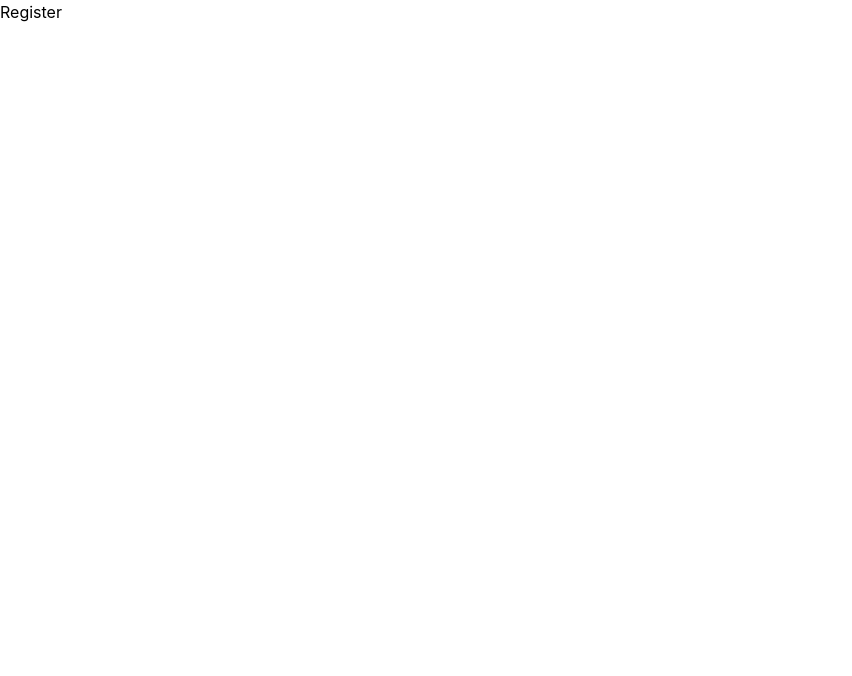
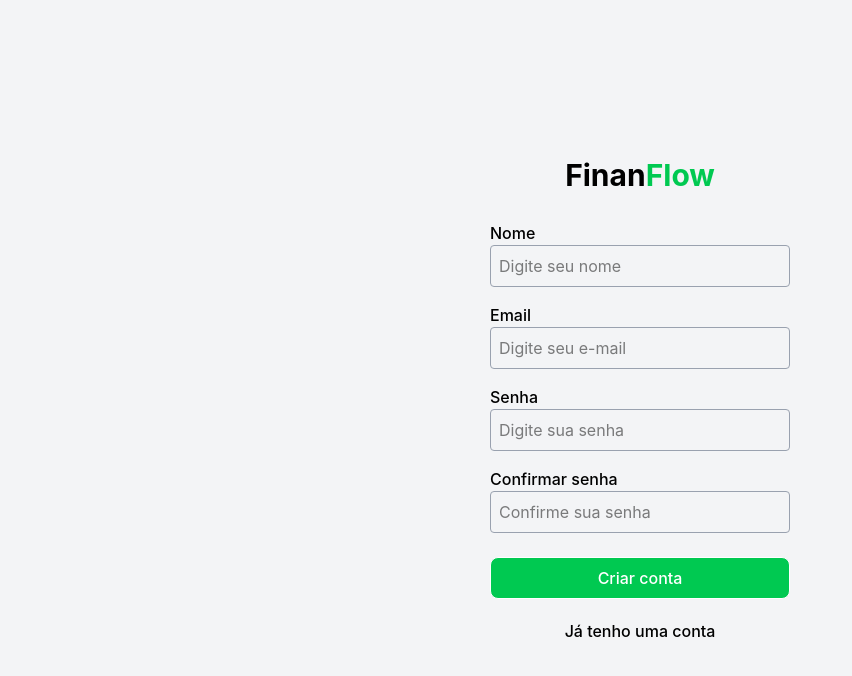
Before and after one commit to ed-matheus/finanflow, a React (Vite) app: page /register in a window 1280 px wide. Shown: the top 676 px of the page, without its empty margins (0-852 px from the left). Built offline with nearby package versions, Linux system fonts and the light colour scheme.

Commit message:
setting registering form

```diff
--- a/src/components/CategoryExpenses.jsx
+++ b/src/components/CategoryExpenses.jsx
@@ -27,12 +27,12 @@ const CategoryExpenses = ({ categoryName, percent, expense, bgColor, barColor, i
         </div>
       </div>
 
-      {/* Value */}
-      <span className="font-medium">
+      {/* Amount */}
+      <span className="font-medium text-right w-20">
         R$ {expense}
       </span>
 
-      <IoIosArrowForward size={16} color="gray" />
+      {/* <IoIosArrowForward size={16} color="gray" /> */}
     </div>
   )
 }
--- /dev/null
+++ b/src/components/ui/Button.jsx
@@ -0,0 +1,14 @@
+import React from 'react'
+
+const Button = ({ text }) => {
+  return (
+    <button
+      type="submit"
+      className="rounded-lg border mt-2 p-2 font-medium text-white bg-green-500 hover:bg-green-600 hover:cursor-pointer"
+    >
+      {text}
+    </button>
+  )
+}
+
+export default Button
--- /dev/null
+++ b/src/components/ui/Input.jsx
@@ -0,0 +1,21 @@
+import React from 'react'
+
+const Input = ({ label, id, type, name, value, placeholder, onChange }) => {
+  return (
+    <label htmlFor={id} className="flex flex-col font-medium">
+      {label}
+      <input
+        id={id}
+        type={type}
+        name={name}
+        value={value}
+        onChange={onChange}
+        placeholder={placeholder}
+        required
+        className="font-normal border border-gray-400 rounded p-2"
+      />
+    </label>
+  )
+}
+
+export default Input
--- a/src/pages/Dashboard/Dashboard.jsx
+++ b/src/pages/Dashboard/Dashboard.jsx
@@ -138,7 +138,6 @@ const Dashboard = () => {
               ))
             }
           </ul>
-
         </section>
 
         {/* Transactions */}
--- a/src/pages/Login/Login.jsx
+++ b/src/pages/Login/Login.jsx
@@ -1,6 +1,48 @@
+import { Link } from "react-router-dom"
+
+// Components
+import Input from "../../components/ui/Input"
+import Button from "../../components/ui/Button"
+
 const Login = () => {
   return (
-    <div>Login</div>
+    <div className="bg-gray-100 h-screen w-full flex flex-col items-center justify-center">
+      <h1 className="font-bold text-3xl mb-7">
+        Finan
+        <span className="text-green-500">Flow</span>
+      </h1>
+
+      <form
+        // onSubmit={handleSend}
+        className="flex flex-col gap-3 w-75 mb-5"
+      >
+        <Input
+          label={"Email"}
+          id={"email"}
+          type={"text"}
+          name={"email"}
+          // value={email}
+          // onChange={handleChange}
+          placeholder="Digite seu e-mail"
+        />
+
+        <Input
+          label="Senha"
+          id="password"
+          type="password"
+          name="password"
+          // value={email}
+          // onChange={handleChange}
+          placeholder="Digite sua senha"
+        />
+
+        <Button text={"Entrar"} />
+      </form>
+
+      <span className="font-medium">
+        Não é cadastrado ainda? <Link to={"/register"} className="text-green-600 hover:text-green-700">Clique aqui.</Link>
+      </span>
+    </div>
   )
 }
 
--- a/src/pages/Register/Register.jsx
+++ b/src/pages/Register/Register.jsx
@@ -1,6 +1,105 @@
+import { Link } from "react-router-dom"
+import { useState } from "react"
+
+// Components
+import Input from "../../components/ui/Input"
+import Button from "../../components/ui/Button"
+
 const Register = () => {
+  const [formData, setFormData] = useState({
+    name: "",
+    email: "",
+    password: "",
+    confirmPassword: "",
+  })
+
+  const handleChange = (e) => {
+    const { name, value } = e.target
+
+    // updating state
+    setFormData(prevState => ({
+      ...prevState, // previous state of the form
+      [name]: value // updates ONLY the current field
+    }))
+  }
+
+  const handleSubmit = (e) => {
+    e.preventDefault()
+
+    // validation here
+    if (formData.confirmPassword !== formData.password) {
+      alert("As senhas estão diferentes. Corrija.")
+    } else if (formData.password.length < 6) {
+      alert("A senha precisa ter 6 caracteres ou mais.")
+    } else {
+      console.log("Dados recebidos:", formData)
+      setFormData({
+        name: "",
+        email: "",
+        password: "",
+        confirmPassword: "",
+      })
+    }
+  }
+
   return (
-    <div>Register</div>
+    <div className="bg-gray-100 h-screen w-full flex flex-col items-center justify-center">
+      <h1 className="font-bold text-3xl mb-7">
+        Finan
+        <span className="text-green-500">Flow</span>
+      </h1>
+
+      <form
+        onSubmit={handleSubmit}
+        className="flex flex-col gap-4 w-75 mb-5"
+      >
+        <Input
+          label="Nome"
+          id="name"
+          type="text"
+          name="name"
+          value={formData.name}
+          onChange={handleChange}
+          placeholder="Digite seu nome"
+        />
+
+        <Input
+          label="Email"
+          id="email"
+          type="email"
+          name="email"
+          value={formData.email}
+          onChange={handleChange}
+          placeholder="Digite seu e-mail"
+        />
+
+        <Input
+          label="Senha"
+          id="password"
+          type="password"
+          name="password"
+          value={formData.password}
+          onChange={handleChange}
+          placeholder="Digite sua senha"
+        />
+
+        <Input
+          label="Confirmar senha"
+          id="confirmPassword"
+          type="password"
+          name="confirmPassword"
+          value={formData.confirmPassword}
+          onChange={handleChange}
+          placeholder="Confirme sua senha"
+        />
+
+        <Button text={"Criar conta"} />
+      </form>
+
+      <Link to={"/login"} className="font-medium hover:text-green-600">
+        Já tenho uma conta
+      </Link>
+    </div>
   )
 }
 
```
